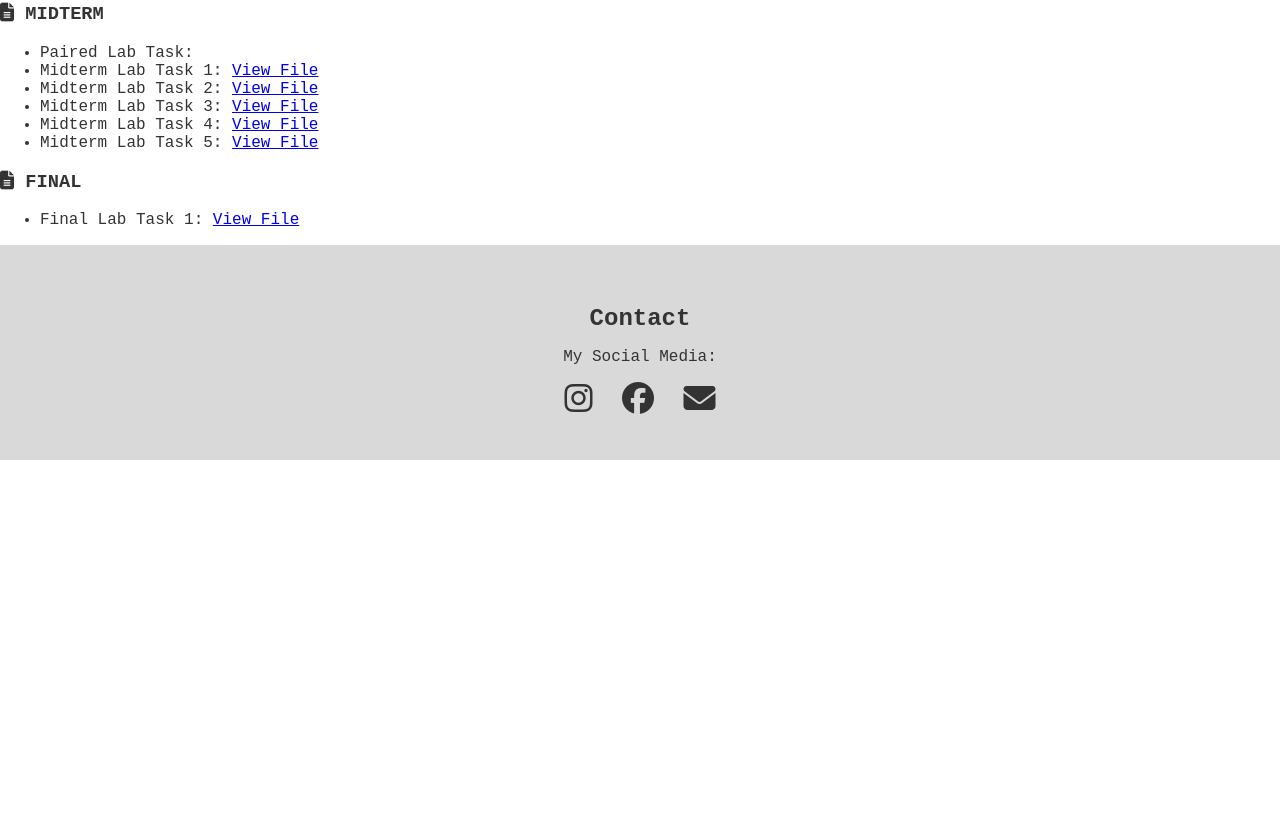
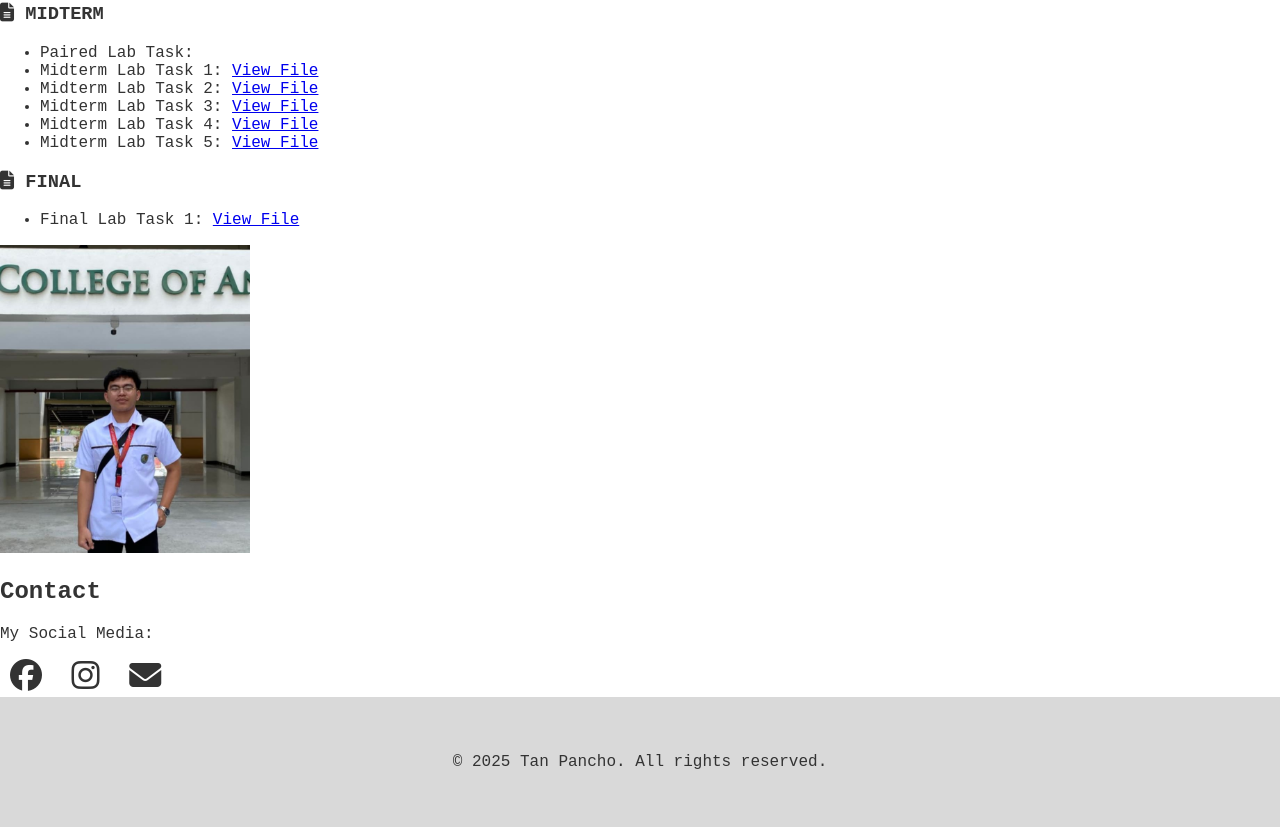
Before and after one commit to Tan-Pancho7/My-Portfolio, a plain HTML site: page index.html in a window 1280 px wide. Shown: the part 1282-2109 px from the top of the page. Before the commit the page ends 1742 px from the top, so only its background shows below. Drawn offline with Linux system fonts and the light colour scheme.

Commit message:
Update index.html

```diff
--- a/index.html
+++ b/index.html
@@ -86,14 +86,20 @@
   </div>
 </section>
 
-  <footer>
+<section class="image-section">
+  <img src="My Photo.jpg" alt="Project or Gallery" width="250">
+</section>
+
+<section class="contact-section">
   <h2>Contact</h2>
   <p>My Social Media:</p>
   <div class="social-icons">
-      <a href="https://www.facebook.com/share/1BwbiDvpKP/" target="_blank"><i class="fab fa-instagram"></i></a>
     <a href="https://www.facebook.com/share/1BwbiDvpKP/" target="_blank"><i class="fab fa-facebook"></i></a>
+    <a href="https://www.instagram.com/" target="_blank"><i class="fab fa-instagram"></i></a>
     <a href="mailto:your@email.com"><i class="fas fa-envelope"></i></a>
   </div>
+</section>
+
+<footer>
+  <p>&copy; 2025 Tan Pancho. All rights reserved.</p>
 </footer>
-</body>
-</html>
```
Lines whose indentation alone changed are shown as unchanged.
